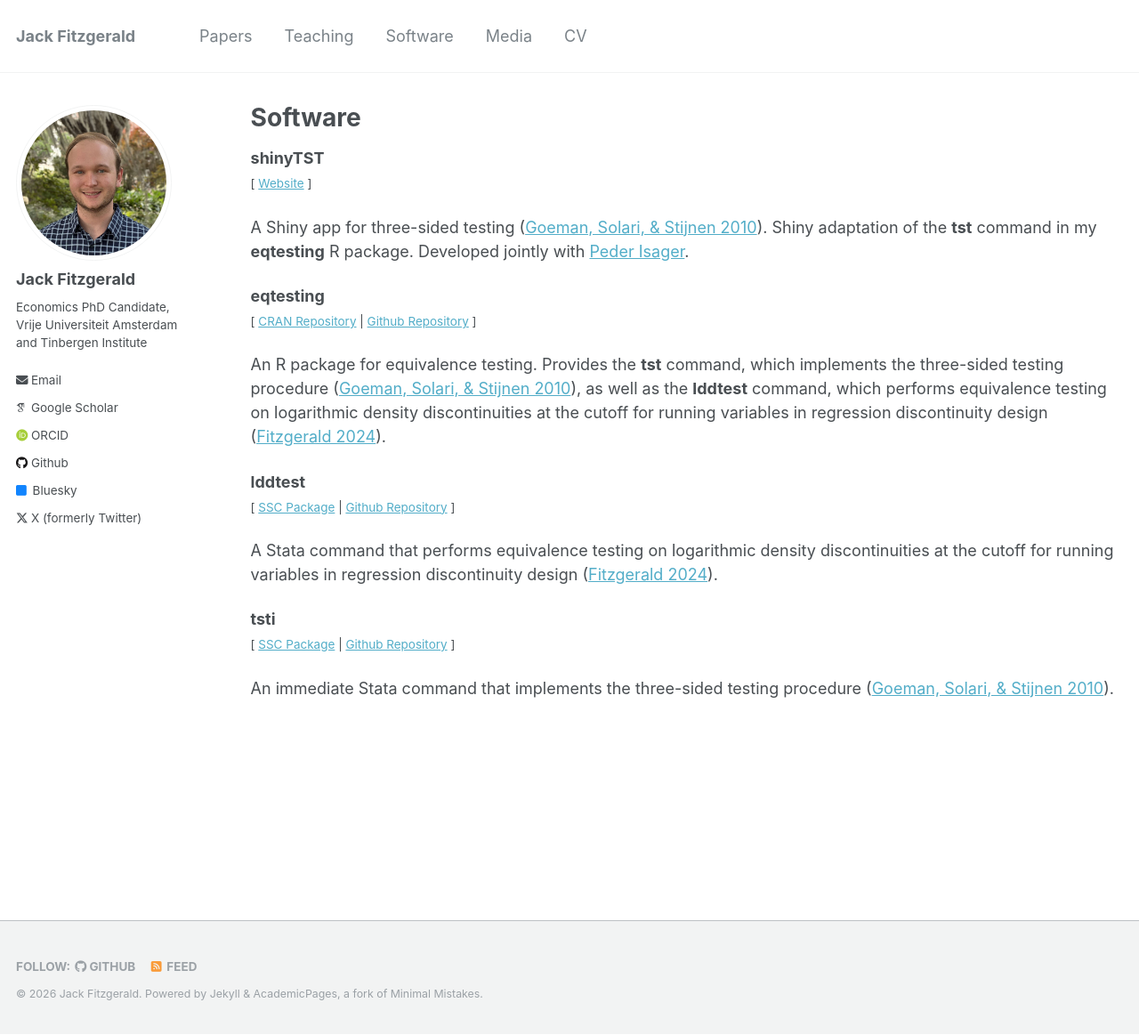
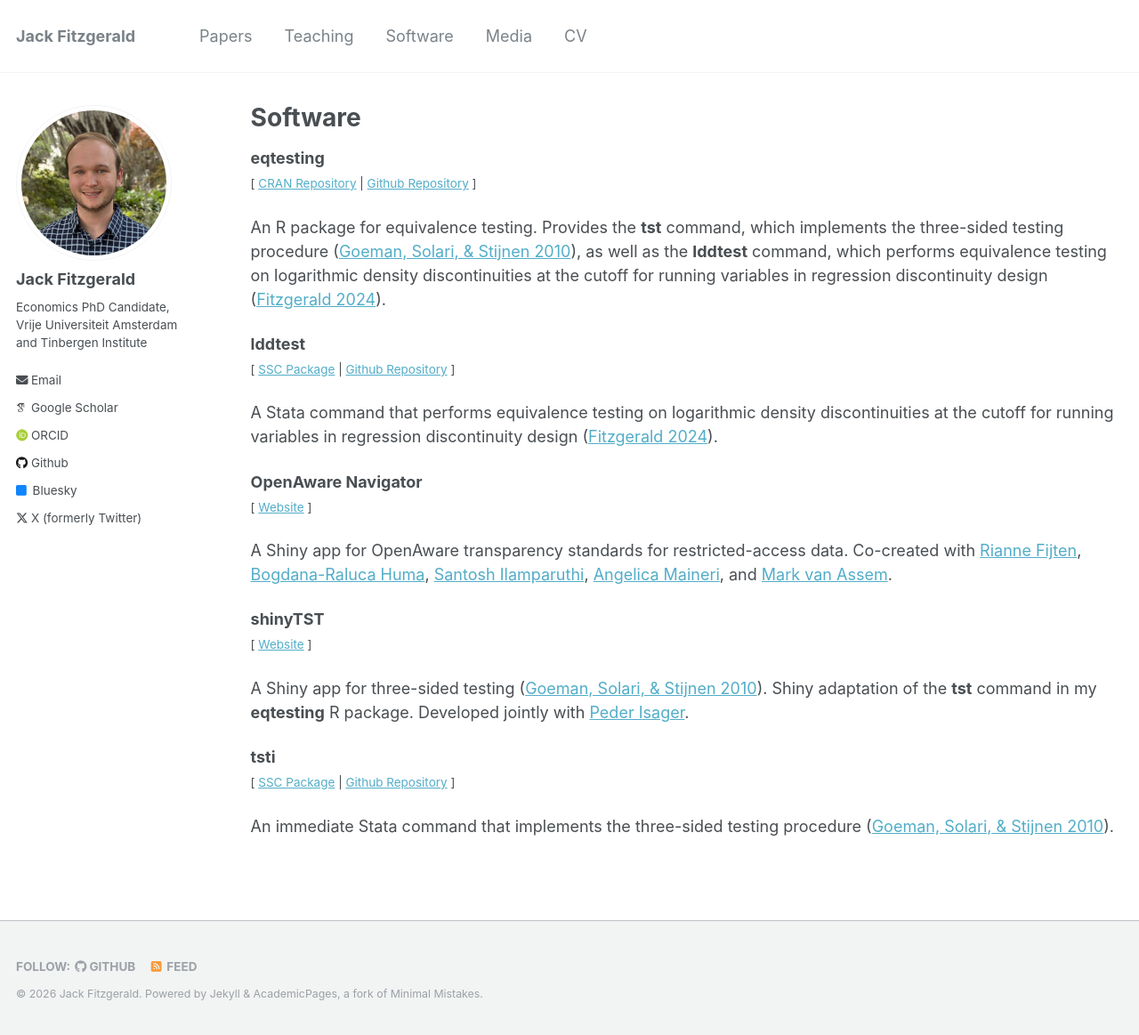
Before and after one commit to jack-fitzgerald/jack-fitzgerald.github.io, a Jekyll site: the page built from _pages/software.md, in a window 1280 px wide and 1163 px high. Shown: the whole window at 89% size. Built offline with Jekyll 4.4.1, drawn with Linux system fonts in a browser that asks for light colours; some web fonts are replaced.

Commit message:
Update software.md

```diff
--- a/_pages/software.md
+++ b/_pages/software.md
@@ -20,6 +15,16 @@ An R package for equivalence testing. Provides the <b>tst</b> command, which imp
 
 A Stata command that performs equivalence testing on logarithmic density discontinuities at the cutoff for running variables in regression discontinuity design ([Fitzgerald 2024](https://jack-fitzgerald.github.io/files/RDD_Equivalence.pdf)).
 
+**OpenAware Navigator** <br/>
+<small>[ [Website](https://jack-fitzgerald.shinyapps.io/OpenAware_Navigator/) ] </small>
+
+A Shiny app for OpenAware transparency standards for restricted-access data. Co-created with [Rianne Fijten](https://cris.maastrichtuniversity.nl/en/persons/rianne-fijten/), [Bogdana-Raluca Huma](https://research.vu.nl/en/persons/bogdana-raluca-huma/), [Santosh Ilamparuthi](https://www.tudelft.nl/library/data-management/ondersteuning-bij-data-management/contact/santosh-ilamparuthi), [Angelica Maineri](https://angelicamaineri.github.io/), and [Mark van Assem](https://www.openscience.nl/mark-van-assem).
+
+**shinyTST** <br/>
+<small>[ [Website](https://jack-fitzgerald.shinyapps.io/shinyTST/) ] </small>
+
+A Shiny app for three-sided testing ([Goeman, Solari, & Stijnen 2010](https://doi.org/10.1002/sim.4002)). Shiny adaptation of the <b>tst</b> command in my <b>eqtesting</b> R package. Developed jointly with [Peder Isager](https://pedermisager.org/).
+
 **tsti** <br/>
 <small>[ [SSC Package](https://ideas.repec.org/c/boc/bocode/s459445.html) | [Github Repository](https://github.com/jack-fitzgerald/tsti) ] </small>
 
```
Also changed, not shown: other parts of _pages/software.md (+0 -5 lines).
